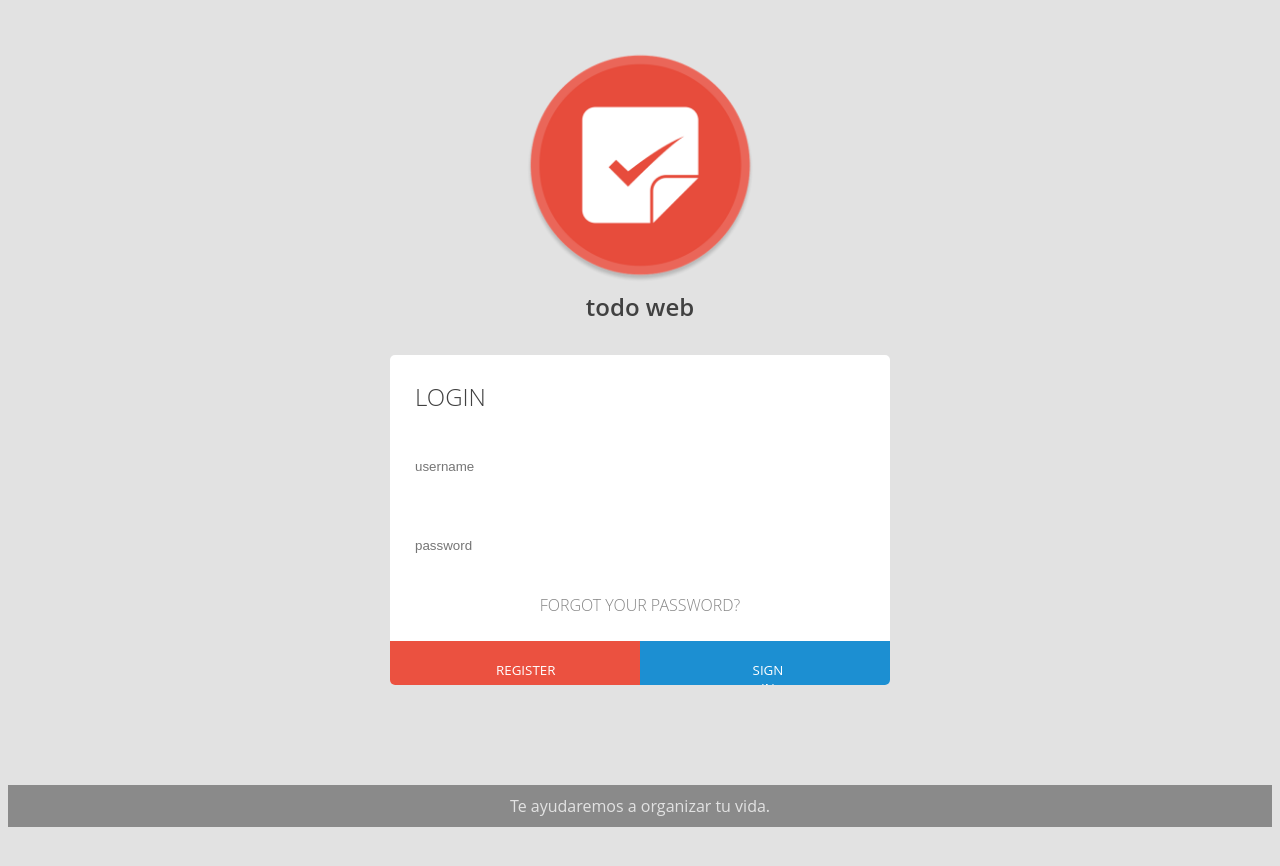
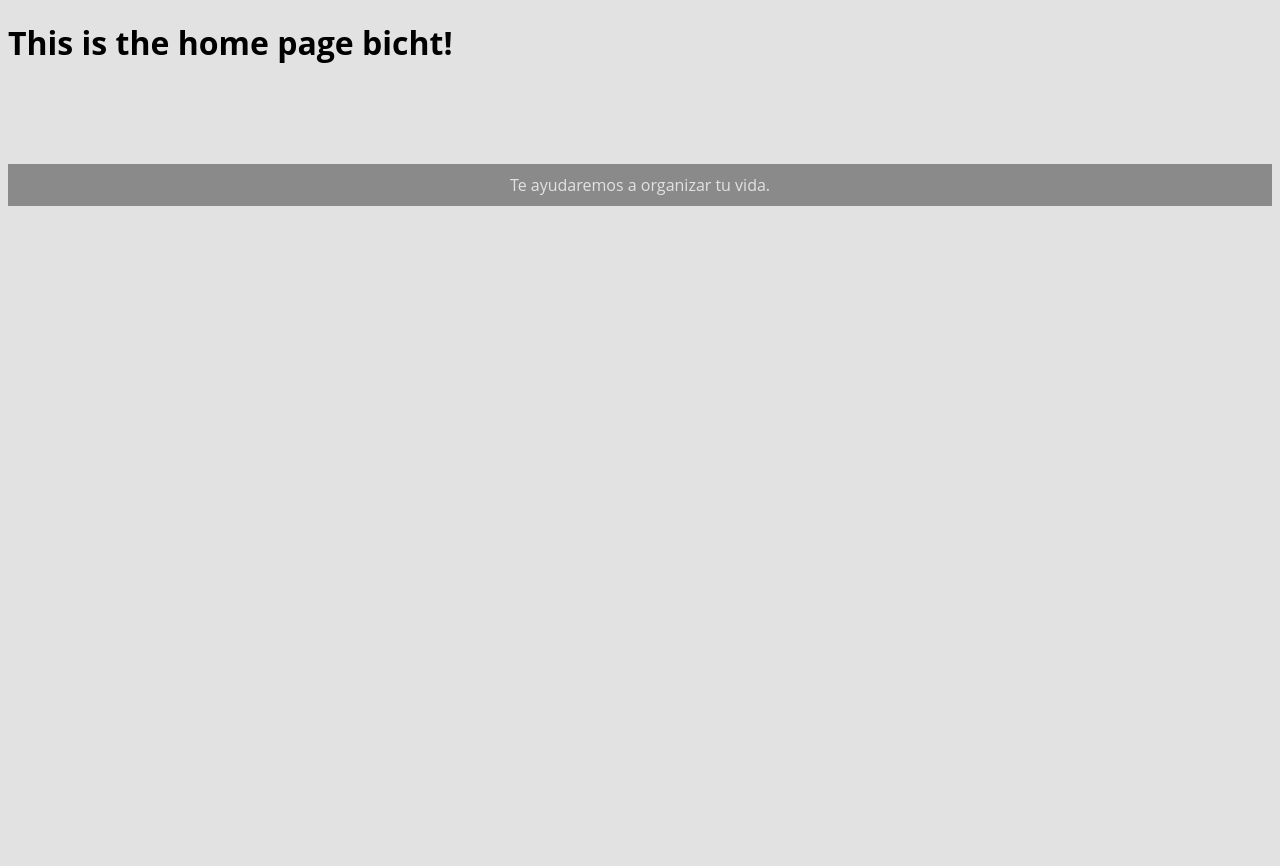
Before and after one commit to cuasso/todo-web, a React (Create React App) app in the folder client/: page / in a window 1280 px wide. Shown: the top 866 px of the page. After the commit the page ends 800 px from the top, so only its background shows below. Built offline with nearby package versions, Linux system fonts and the light colour scheme; the HTML template or start-up script is replaced by a standard one.

Commit message:
Se agrega enrutamiento

```diff
--- a/client/package.json
+++ b/client/package.json
@@ -10,6 +10,7 @@
     "node-sass": "^4.13.0",
     "react": "^16.12.0",
     "react-dom": "^16.12.0",
+    "react-router-dom": "^5.1.2",
     "react-scripts": "3.3.0",
     "sass-loader": "^8.0.0"
   },
--- a/client/src/App.jsx
+++ b/client/src/App.jsx
@@ -1,11 +1,11 @@
 import React from 'react';
-import Singup from './components/Signup';
+import Routing from './routes';
 import Footer from './components/Footer'
 
 const App = () => {
     return (
         <div>
-            <Singup />
+            <Routing />
             <Footer />
         </div>
     )
--- /dev/null
+++ b/client/src/components/Home/index.jsx
@@ -0,0 +1,9 @@
+import React from 'react';
+
+const Home = () => {
+    return (
+        <h1>This is the home page bicht!</h1>
+    )
+}
+
+export default Home
--- /dev/null
+++ b/client/src/components/NotFound/index.jsx
@@ -0,0 +1,9 @@
+import React from 'react'
+
+const NotFound = () => {
+    return(
+        <h1>Page not Found!</h1>
+    )
+}
+
+export default NotFound
--- a/client/src/components/Signup/index.jsx
+++ b/client/src/components/Signup/index.jsx
@@ -41,4 +41,4 @@
     )
 }
 
-export default Signup;
+export default Signup
--- /dev/null
+++ b/client/src/routes/index.jsx
@@ -0,0 +1,19 @@
+import React from 'react'
+import { Route, BrowserRouter as Router, Switch } from 'react-router-dom'
+import Signup from '../components/Signup'
+import Home from '../components/Home'
+import NotFound from '../components/NotFound'
+
+const Routing = () => {
+    return (
+        <Router>
+            <Switch>
+                <Route exact path="/" component={Home} />
+                <Route path="/login" component={Signup} />
+                <Route component={NotFound} />
+            </Switch>
+        </Router>
+    )
+}
+
+export default Routing
```
Also changed, not shown: 1 other file (tests, documents, lock files or other folders).
